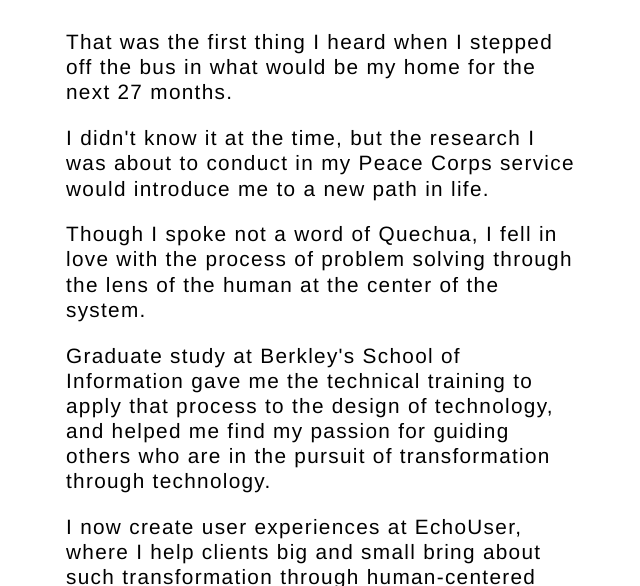
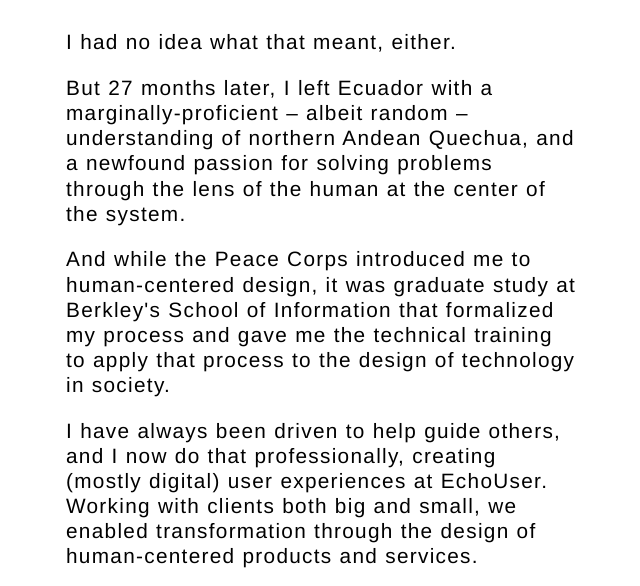
Before and after one commit to connerhunihan/new-gatsby-portfolio, a Gatsby site: page /about in a window 1280 px wide. Shown: the part 240-826 px from the top of the page, without its empty margins (318-958 px from the left). Built offline with nearby package versions, Linux system fonts and the light colour scheme; Gatsby itself is replaced by a stand-in of ours.

Commit message:
updated about me page

```diff
--- a/src/pages/about.js
+++ b/src/pages/about.js
@@ -13,29 +13,25 @@ const Project = () => (
         <p>Imanalla! Ima shuti kangui?</p>
       </div>
       <div className="paragraph">
+        <p>I had no idea what that meant, either.</p>
         <p>
-          That was the first thing I heard when I stepped off the bus in what
-          would be my home for the next 27 months.
+          But 27 months later, I left Ecuador with a marginally-proficient –
+          albeit random – understanding of northern Andean Quechua, and a
+          newfound passion for solving problems through the lens of the human at
+          the center of the system.
         </p>
         <p>
-          I didn't know it at the time, but the research I was about to conduct
-          in my Peace Corps service would introduce me to a new path in life.
+          And while the Peace Corps introduced me to human-centered design, it
+          was graduate study at Berkley's School of Information that formalized
+          my process and gave me the technical training to apply that process to
+          the design of technology in society.
         </p>
         <p>
-          Though I spoke not a word of Quechua, I fell in love with the process
-          of problem solving through the lens of the human at the center of the
-          system.
-        </p>
-        <p>
-          Graduate study at Berkley's School of Information gave me the
-          technical training to apply that process to the design of technology,
-          and helped me find my passion for guiding others who are in the
-          pursuit of transformation through technology.
-        </p>
-        <p>
-          I now create user experiences at EchoUser, where I help clients big
-          and small bring about such transformation through human-centered
-          products and services.
+          I have always been driven to help guide others, and I now do that
+          professionally, creating (mostly digital) user experiences at
+          EchoUser. Working with clients both big and small, we enabled
+          transformation through the design of human-centered products and
+          services.
         </p>
       </div>
     </div>
```
